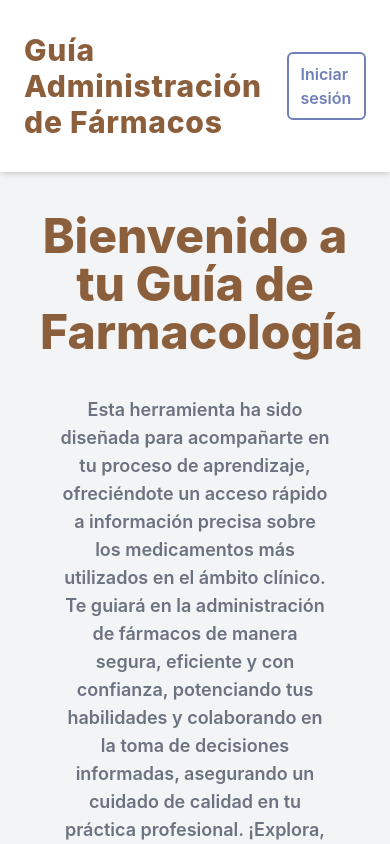
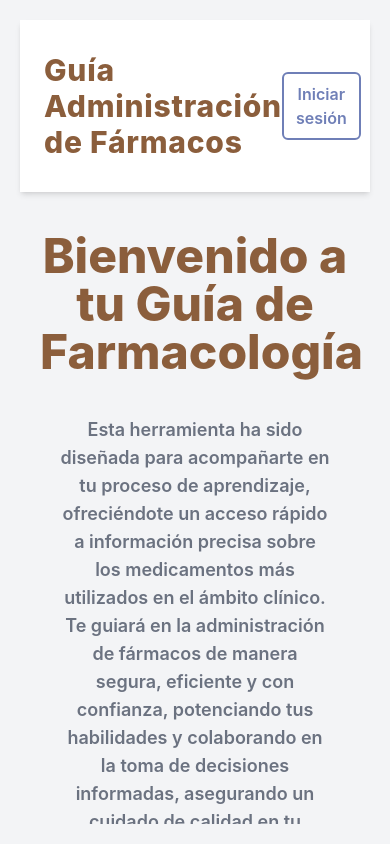
Before and after one commit to DiegoWEBD/Ingeso-Frontend, a React (Vite) app: page / in a window 390 px wide. Shown: the top 844 px of the page. Built offline with nearby package versions, Linux system fonts and the light colour scheme; no server answers.

Commit message:
diseño responsive mejorado

```diff
--- a/src/presentation/components/containers/AppContainer.tsx
+++ b/src/presentation/components/containers/AppContainer.tsx
@@ -6,7 +6,7 @@ interface AppContainerProps {
 
 const AppContainer: React.FC<AppContainerProps> = ({ children }) => {
 	// h-[100vh] es temporal
-	return <div className='flex bg-gray-100 h-[100vh]'>{children}</div>
+	return <div className='flex h-[100vh]'>{children}</div>
 }
 
 export default AppContainer
--- a/src/presentation/components/containers/BodyContainer.tsx
+++ b/src/presentation/components/containers/BodyContainer.tsx
@@ -10,7 +10,7 @@ const BodyContainer: React.FC<BodyContainerProps> = ({ children }) => {
 
 	return (
 		<div
-			className='flex flex-col p-5 gap-5 w-full'
+			className='flex flex-col p-5 gap-5 w-full bg-gray-100 h-full'
 			style={{
 				height: location.pathname === '/login' ? '100%' : '',
 			}}
--- a/src/presentation/components/header/Header.tsx
+++ b/src/presentation/components/header/Header.tsx
@@ -13,7 +13,7 @@ const Header: React.FC = () => {
 			{!accessToken && (
 				<Link
 					to='/login'
-					className='rounded-md border-2 px-3 py-2 font-semibold text-[#6f7fb7] border-[#6f7fb7] hover:bg-[#6f7fb7] hover:text-white transition-all'
+					className='text-center rounded-md border-2 px-3 py-2 font-semibold text-[#6f7fb7] border-[#6f7fb7] hover:bg-[#6f7fb7] hover:text-white transition-all'
 				>
 					Iniciar sesión
 				</Link>
--- a/src/presentation/components/pages/Root.tsx
+++ b/src/presentation/components/pages/Root.tsx
@@ -20,8 +20,8 @@ const Root: React.FC = () => {
 		<AppContainer>
 			{Cookies.get('access_token') && <Dashboard />}
 			<div className='w-full h-full'>
-				{pathname !== '/login' && <Header />}
 				<BodyContainer>
+					{pathname !== '/login' && <Header />}
 					<Outlet />
 				</BodyContainer>
 			</div>
--- a/src/presentation/components/pages/home/InformativeCard.tsx
+++ b/src/presentation/components/pages/home/InformativeCard.tsx
@@ -11,7 +11,7 @@ const InformativeCard: React.FC<InformativeCardProps> = ({
 	children,
 }) => {
 	return (
-		<div className='text-start h-[20rem] 2xl:h-[15rem] border w-[30rem] xl:w-[25rem] 2xl:w-[30rem] bg-white rounded-md p-5 flex flex-col gap-3 shadow-md '>
+		<div className='text-start h-[20rem] 2xl:h-[15rem] border w-full md:w-[30rem] xl:w-[25rem] 2xl:w-[30rem] bg-white rounded-md p-5 flex flex-col gap-3 shadow-md '>
 			<p style={{ color: PRIMARY_COLOR }} className='font-bold text-xl'>
 				{title}
 			</p>
```
Also changed, not shown: 1 other file (tests, documents, lock files or other folders).
